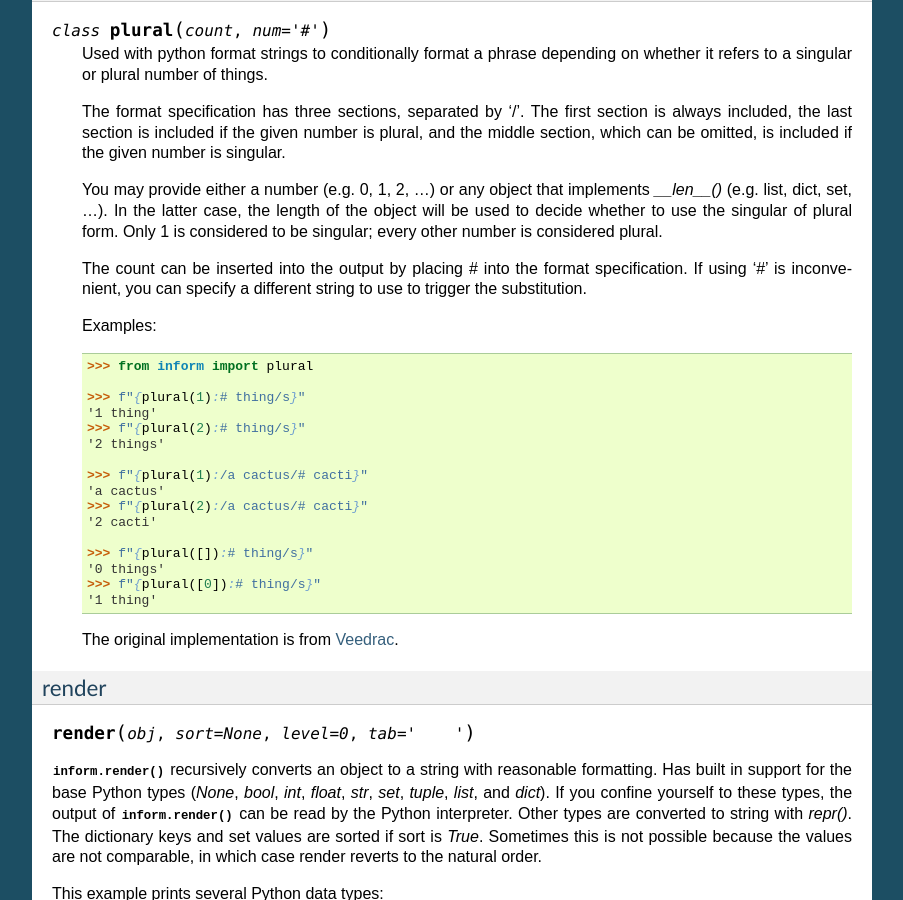
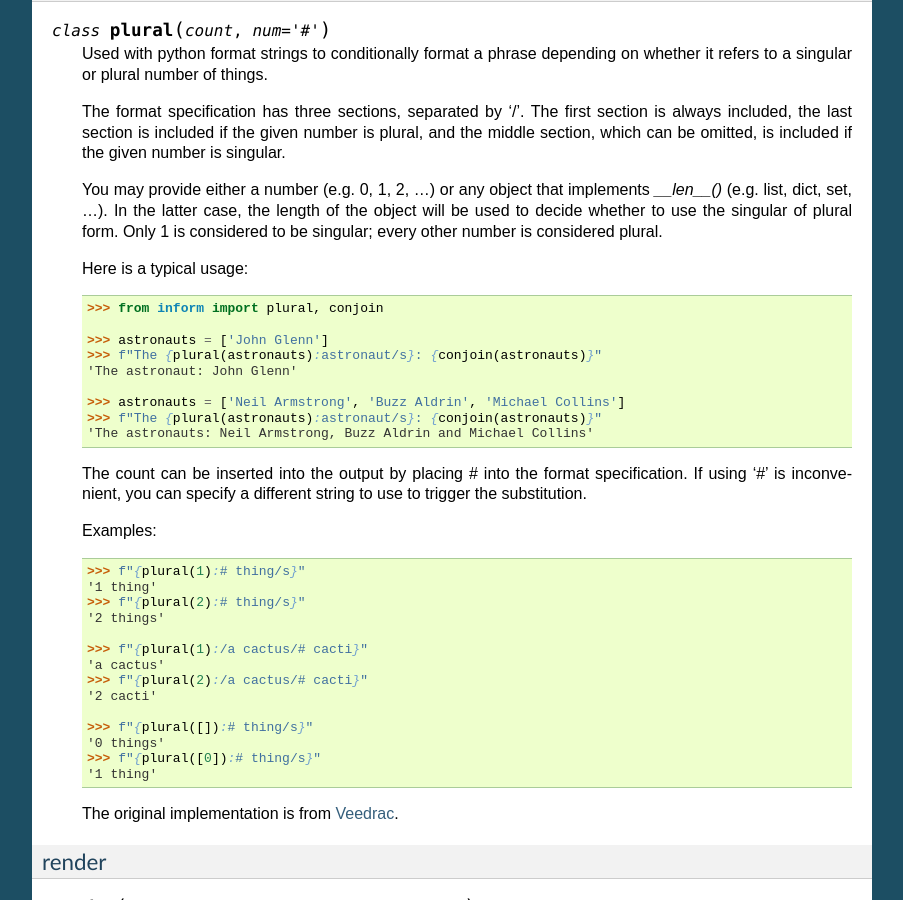
Before and after one commit to KenKundert/inform, a Sphinx documentation site: the page built from doc/user.rst, in a window 1280 px wide and 900 px high, scrolled down 19808 px. Shown: the whole window, without its empty margins (198-1101 px from the left). Built offline with Sphinx 7.4.7, drawn with Linux system fonts in a browser that asks for light colours.

```diff
--- a/doc/user.rst
+++ b/doc/user.rst
@@ -1440,13 +1440,23 @@
     of plural form.  Only 1 is considered to be singular; every other number is
     considered plural.
 
+    Here is a typical usage::
+
+        >>> from inform import plural, conjoin
+
+        >>> astronauts = ['John Glenn']
+        >>> f"The {plural(astronauts):astronaut/s}: {conjoin(astronauts)}"
+        'The astronaut: John Glenn'
+
+        >>> astronauts = ['Neil Armstrong', 'Buzz Aldrin', 'Michael Collins']
+        >>> f"The {plural(astronauts):astronaut/s}: {conjoin(astronauts)}"
+        'The astronauts: Neil Armstrong, Buzz Aldrin and Michael Collins'
+
     The count can be inserted into the output by placing # into the format
     specification. If using '#' is inconvenient, you can specify a different
     string to use to trigger the substitution.
 
     Examples::
-
-        >>> from inform import plural
 
         >>> f"{plural(1):# thing/s}"
         '1 thing'
```
Also changed, not shown: 2 other files.
